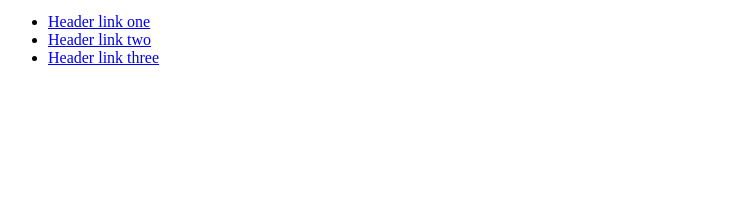
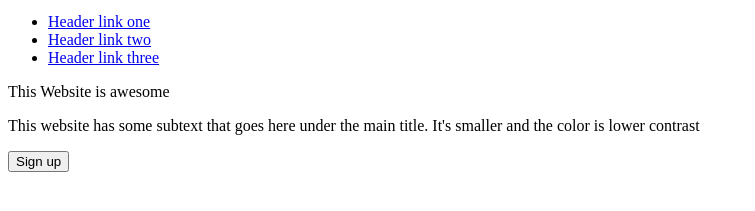
Before and after one commit to YousufRab/landing_page, a plain HTML site: page index.html in a window 1280 px wide. Shown: the part 29-240 px from the top of the page, without its empty margins (0-755 px from the left). Drawn offline with Linux system fonts and the light colour scheme.

Commit message:
Add openning paragraph, hero text and button

```diff
--- a/index.html
+++ b/index.html
@@ -19,6 +19,10 @@
         </ul>
     </div>
 
+    <p>This Website is awesome</p>
+    <p>This website has some subtext that goes here under the main title. It's smaller and the color is lower contrast</p>
+    <button>Sign up</button>
+
 
 
 
```
